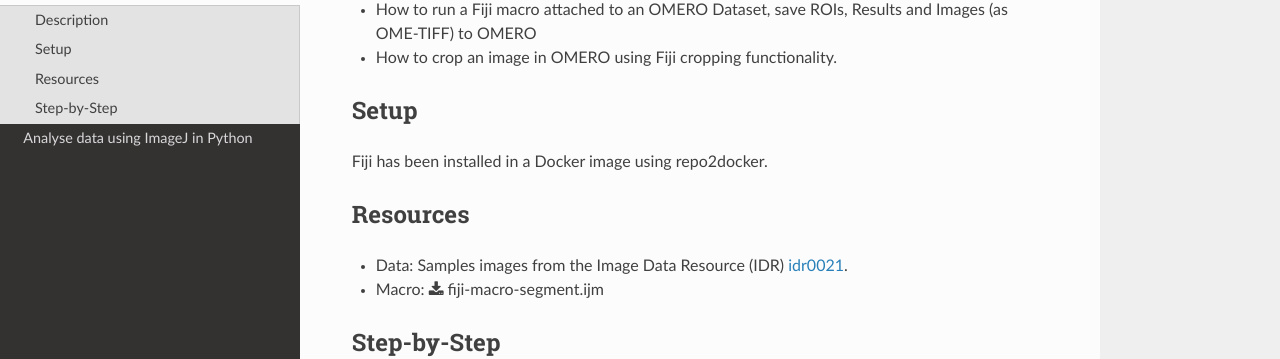
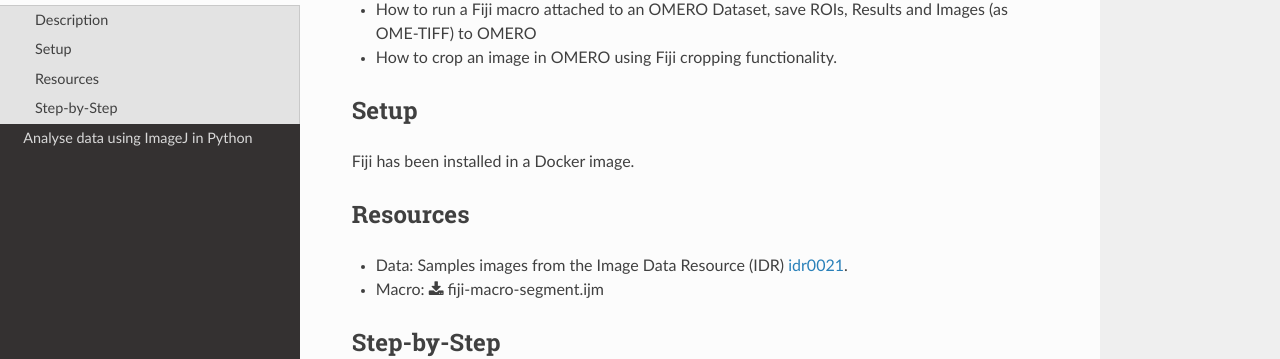
Before and after one commit to ome/omero-guide-fiji, a Sphinx documentation site: the page built from docs/headless_notebook.rst, in a window 1280 px wide and 900 px high. Shown: the part 375-734 px from the top of the window. Built offline with Sphinx 7.4.7 and the Read the Docs theme 3.1.0, drawn with Linux system fonts in a browser that asks for light colours.

Commit message:
Remove repo2docker and binder

```diff
--- a/docs/headless_notebook.rst
+++ b/docs/headless_notebook.rst
@@ -15,7 +15,7 @@
 
 Setup
 -----
-Fiji has been installed in a Docker image using repo2docker.
+Fiji has been installed in a Docker image.
 
 
 Resources
```
Also changed, not shown: README.md (+1 -18 lines), 1 other file.
